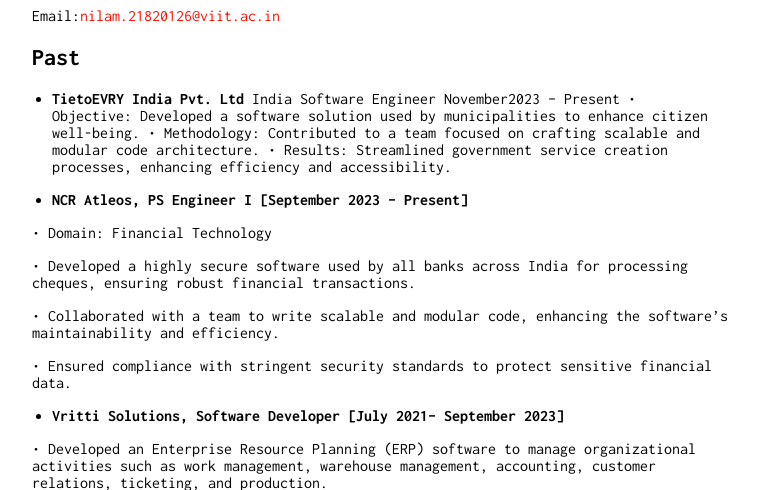
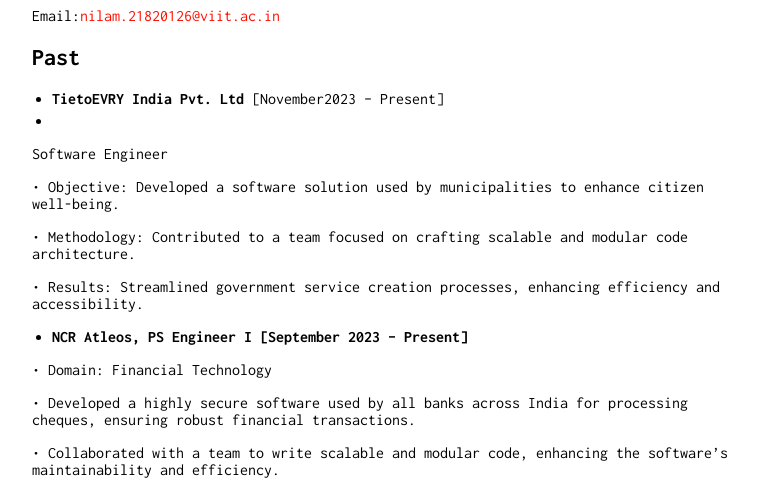
Before and after one commit to webhost22/nilamport, a Jekyll site: the page built from index.md, in a window 1280 px wide and 900 px high, cut to the strip 410-900 px from the top of the window. Shown: the whole strip, without its empty margins (258-1016 px from the left). Built offline with Jekyll 4.4.1, drawn with Linux system fonts in a browser that asks for light colours; nearby versions of some CDN libraries.

Commit message:
Update index.md

```diff
--- a/index.md
+++ b/index.md
@@ -23,11 +23,19 @@ Email:[nilam.21820126@viit.ac.in](mailto:nilam.21820126@viit.ac.in?subject=Webpa
 
 ## Past
 
-* **TietoEVRY India Pvt. Ltd**	India
-Software Engineer	November2023 – Present
+* **TietoEVRY India Pvt. Ltd** [November2023 – Present]
+*
+
+Software Engineer
+
+
 •	Objective: Developed a software solution used by municipalities to enhance citizen well-being.
+
 •	Methodology: Contributed to a team focused on crafting scalable and modular code architecture.
+
 •	Results: Streamlined government service creation processes, enhancing efficiency and accessibility.
+
+
 
 
 
```
